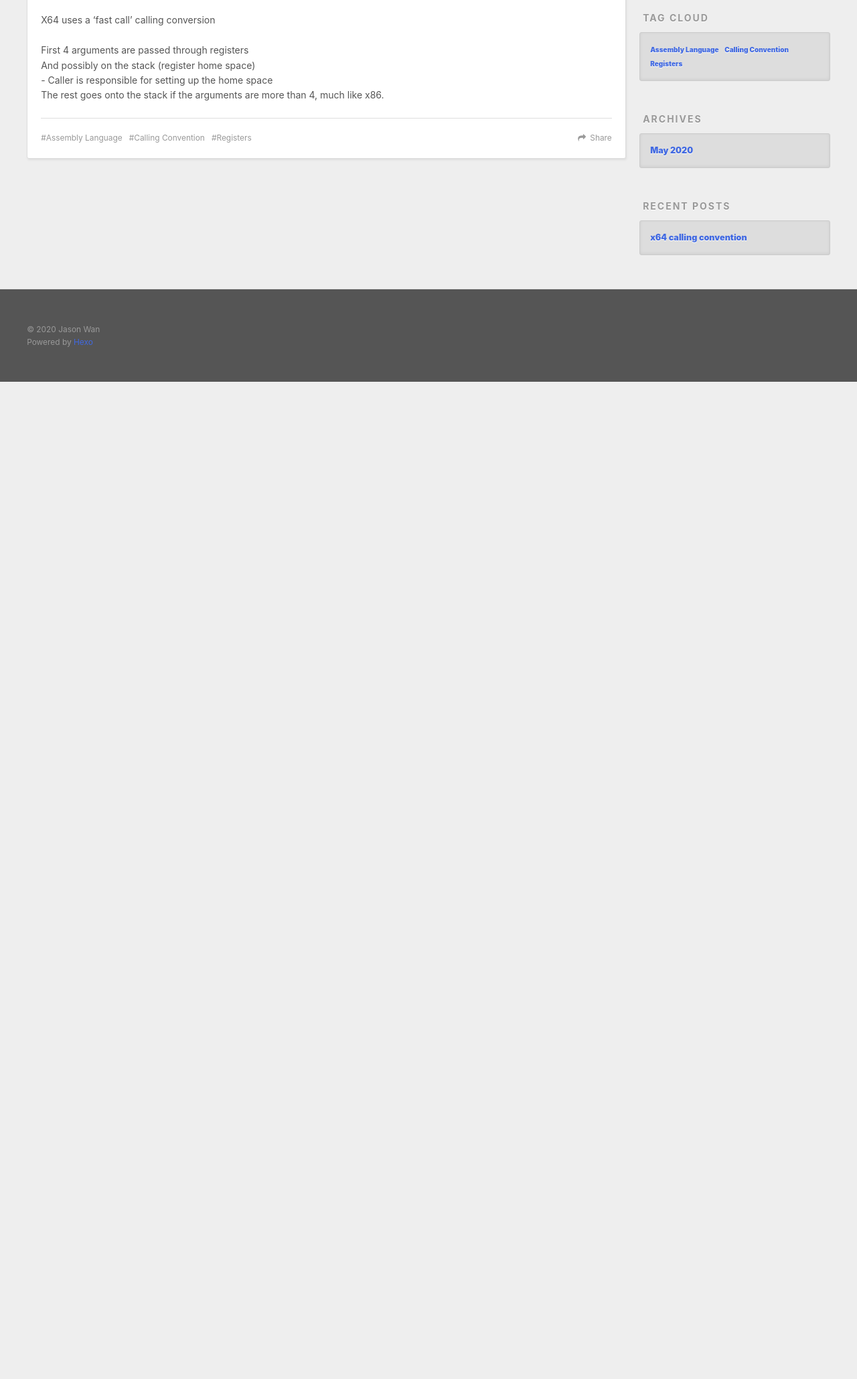
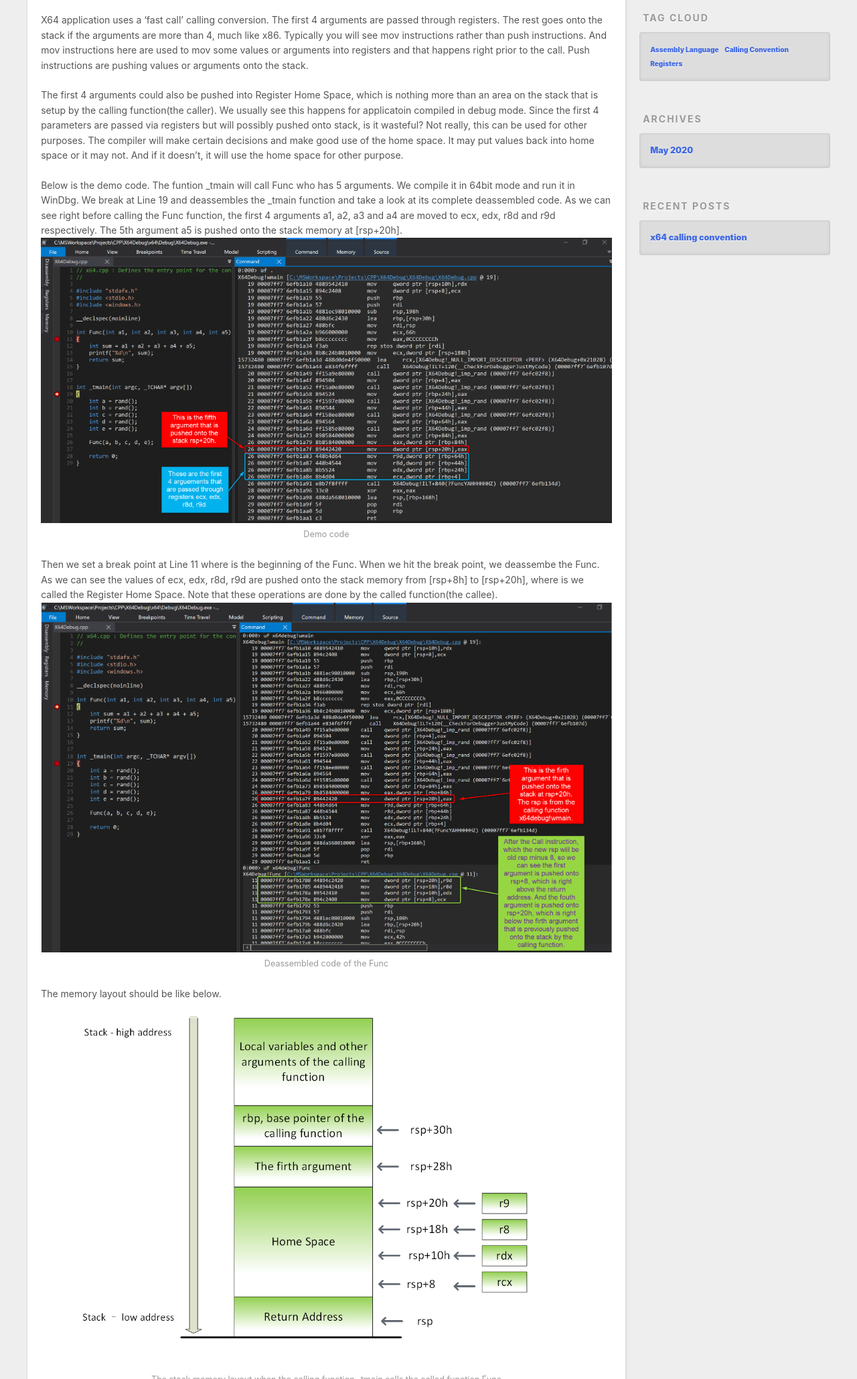
Before and after one commit to jasonria/jasonria.github.io, a plain HTML site: page 2020/05/x64-calling-convention/index.html in a window 1280 px wide. Shown: the part 501-2560 px from the top of the page at 67% size. Before the commit the page ends 1071 px from the top, so only its background shows below. Drawn offline with nearby package versions, Linux system fonts and the light colour scheme.

Commit message:
4th commmit

```diff
--- a/2020/05/x64-calling-convention/index.html
+++ b/2020/05/x64-calling-convention/index.html
@@ -14,13 +14,17 @@
 <meta property="og:site_name" content="RIA (Run it again)">
 <meta property="og:description" content="This post demonstrates how the functions are called in 64-bit application, espcially how function parameters are passed from the calling function to the called function.">
 <meta property="og:locale" content="en_US">
+<meta property="og:image" content="http://yoursite.com/images/x64_calling_convention/C001.png">
+<meta property="og:image" content="http://yoursite.com/images/x64_calling_convention/C002.png">
+<meta property="og:image" content="http://yoursite.com/images/x64_calling_convention/D002.png">
 <meta property="article:published_time" content="2020-05-17T02:30:04.000Z">
-<meta property="article:modified_time" content="2020-05-17T14:30:34.240Z">
+<meta property="article:modified_time" content="2020-05-17T16:09:57.435Z">
 <meta property="article:author" content="Jason Wan">
 <meta property="article:tag" content="Assembly Language">
 <meta property="article:tag" content="Registers">
 <meta property="article:tag" content="Calling Convention">
 <meta name="twitter:card" content="summary">
+<meta name="twitter:image" content="http://yoursite.com/images/x64_calling_convention/C001.png">
 
     <link rel="alternate" href="/atom.xml" title="RIA (Run it again)" type="application/atom+xml">
 
@@ -96,12 +100,15 @@
     <div class="article-entry" itemprop="articleBody">
 
         <p>This post demonstrates how the functions are called in 64-bit application, espcially how function parameters are passed from the calling function to the called function.</p>
-<!-- [![](/images/x64_calling_convention/001.png)](http://localhost:4000/2020/05/x64-calling-convention/) -->
+<!-- [![](/images/x64_calling_convention/D001.png)](http://localhost:4000/2020/05/x64-calling-convention/) -->
 
 <a id="more"></a>
 
-<p>X64 uses a ‘fast call’ calling conversion</p>
-<p>First 4 arguments are passed through registers<br>And possibly on the stack (register home space)<br>            - Caller is responsible for setting up the home space<br>The rest goes onto the stack if the arguments are more than 4, much like x86.</p>
+<p>X64 application uses a ‘fast call’ calling conversion. The first 4 arguments are passed through registers. The rest goes onto the stack if the arguments are more than 4, much like x86. Typically you will see mov instructions rather than push instructions. And mov instructions here are used to mov some values or arguments into registers and that happens right prior to the call. Push instructions are pushing values or arguments onto the stack.</p>
+<p>The first 4 arguments could also be pushed into Register Home Space, which is nothing more than an area on the stack that is setup by the calling function(the caller). We usually see this happens for applicatoin compiled in debug mode. Since the first 4 parameters are passed via registers but will possibly pushed onto stack, is it wasteful? Not really, this can be used for other purposes. The compiler will make certain decisions and make good use of the home space. It may put values back into home space or it may not. And if it doesn’t, it will use the home space for other purpose.</p>
+<p>Below is the demo code. The funtion _tmain will call Func who has 5 arguments. We compile it in 64bit mode and run it in WinDbg. We break at Line 19 and deassembles the _tmain function and take a look at its complete deassembled code. As we can see right before calling the Func function, the first 4 arguments a1, a2, a3 and a4 are moved to ecx, edx, r8d and r9d respectively. The 5th argument a5 is pushed onto the stack memory at [rsp+20h].<br><img src="/images/x64_calling_convention/C001.png" alt="Demo code"> </p>
+<p>Then we set a break point at Line 11 where is the beginning of the Func. When we hit the break point, we deassembe the Func. As we can see the values of ecx, edx, r8d, r9d are pushed onto the stack memory from [rsp+8h] to [rsp+20h], where is we called the Register Home Space. Note that these operations are done by the called function(the callee).<br><img src="/images/x64_calling_convention/C002.png" alt="Deassembled code of the Func"></p>
+<p>The memory layout should be like below.<br><img src="/images/x64_calling_convention/D002.png" alt="The stack memory layout when the calling function _tmain calls the called function Func"></p>
 
 
     </div>
```
Also changed, not shown: atom.xml (+4 -4 lines), index.html (+1 -1 lines), images/x64_calling_convention/C001.png (added), images/x64_calling_convention/C002.png (added), images/x64_calling_convention/D001.png (renamed from images/x64_calling_convention/001.png), images/x64_calling_convention/D002.png (added).
